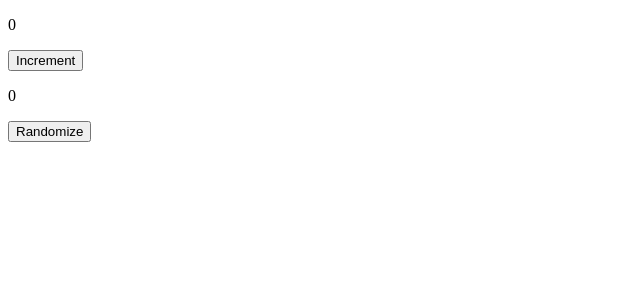
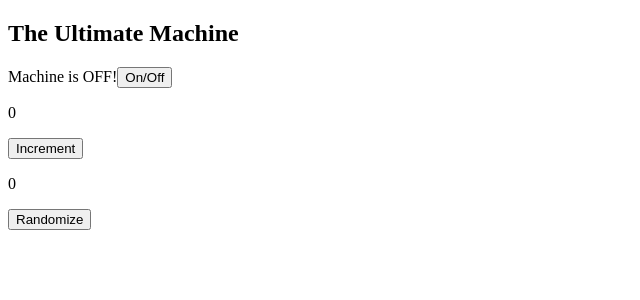
Before and after one commit to 2rohityadav/UltimateCourse-reactjs-basics, a React (Create React App) app: page / in a window 1280 px wide. Shown: the top 300 px of the page, without its empty margins (0-640 px from the left). Built offline with nearby package versions, Linux system fonts and the light colour scheme.

Commit message:
conditional rendering wiith an if statement

```diff
--- a/package.json
+++ b/package.json
@@ -6,6 +6,9 @@
     "react": "^16.10.1",
     "react-dom": "^16.10.1",
     "react-scripts": "3.1.2"
+  },
+  "devDependencies": {
+    "node-sass": "^4.12.0"
   },
   "scripts": {
     "start": "react-scripts start",
--- a/src/App.js
+++ b/src/App.js
@@ -1,11 +1,14 @@
-import React, { Fragment } from 'react';
-import Counter from './Counter';
-import Random from './Random';
+import React, { Fragment } from "react";
+import Counter from "./Counter";
+import Random from "./Random";
+import UltimateMachine from "./UltimateMachine";
 
-const App = () =>
-    <Fragment>
-        <Counter/>
-        <Random/>
-    </Fragment>;
+const App = () => (
+  <Fragment>
+    <UltimateMachine />
+    <Counter />
+    <Random />
+  </Fragment>
+);
 
 export default App;
--- /dev/null
+++ b/src/UltimateMachine.js
@@ -0,0 +1,30 @@
+import React from "react";
+import "./machine.scss";
+
+const OnMessage = () => <span>Machine is ON!</span>;
+const OffMessage = () => <span>Machine is OFF!</span>;
+
+const OnOff = ({ isOn }) => (isOn ? <OnMessage /> : <OffMessage />);
+
+const UltimateMachine = () => {
+    const [isOn, setIsOn] = React.useState(false),
+        onClickHandler = () => {
+            setIsOn(i => !i);
+        };
+
+    const getMessage = () => {
+        return isOn ? <OnMessage /> : <OffMessage />;
+    };
+
+    return (
+        <section>
+            <h1>The Ultimate Machine</h1>
+            {getMessage()}
+            <button type="button" onClick={onClickHandler} aria-pressed={isOn}>
+                On/Off
+      </button>
+        </section>
+    );
+};
+
+export default UltimateMachine;
--- /dev/null
+++ b/src/validateEntry.js
@@ -0,0 +1,3 @@
+const validateEntry = string => {
+  return !!string && string.length > 5;
+};
```
Also changed, not shown: src/machine.scss (added), 1 other file (tests, documents, lock files or other folders).
